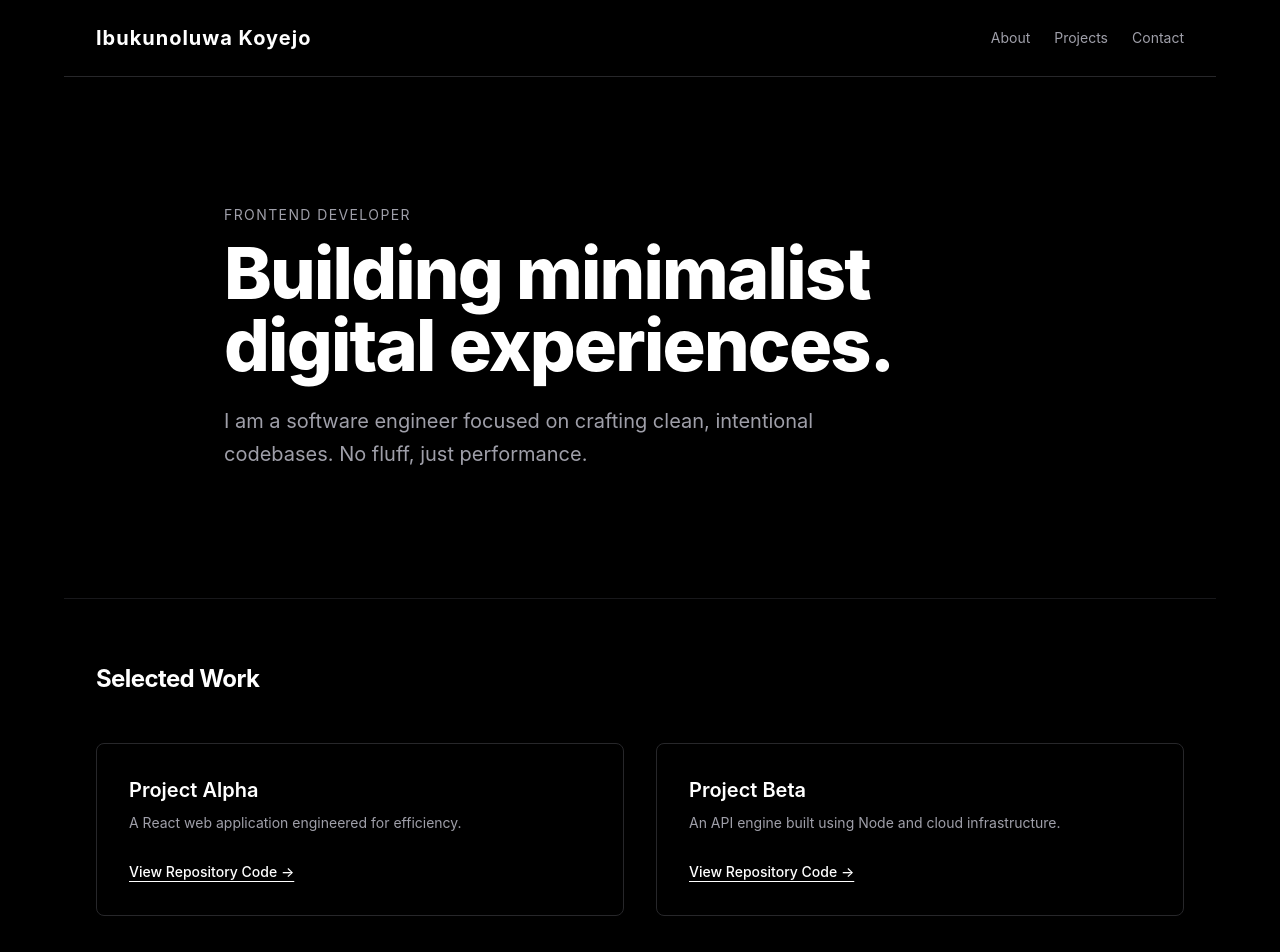
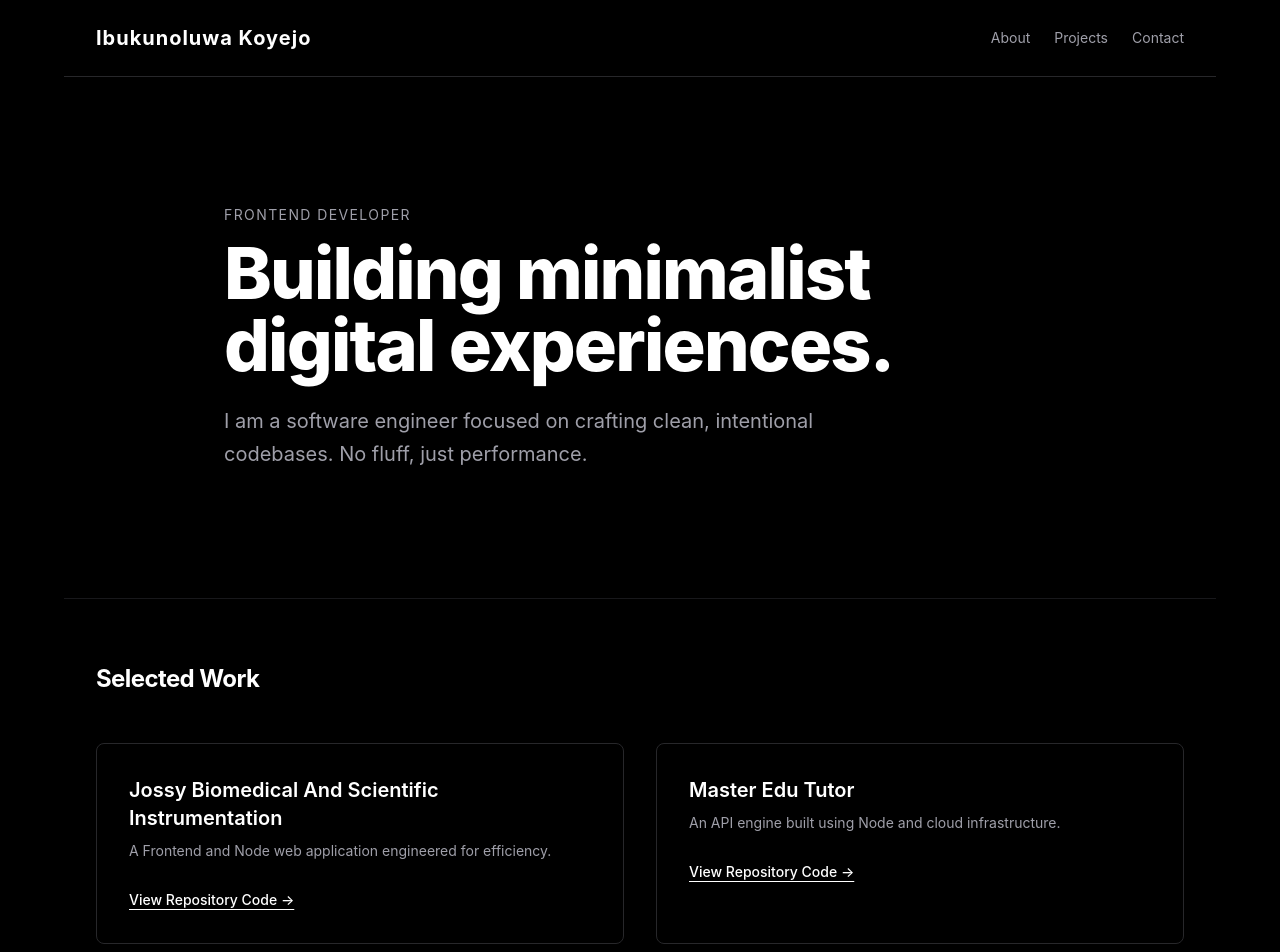
Before and after one commit to General4904/myPortfolio, a React (Vite) app: page / in a window 1280 px wide. Shown: the top 952 px of the page. Built offline with nearby package versions, Linux system fonts and the light colour scheme.

Commit message:
Added live project links

```diff
--- a/src/components/Projects.jsx
+++ b/src/components/Projects.jsx
@@ -2,14 +2,14 @@ import Reveal from "./Reveal";
 
 const PROJECT_LIST = [
   {
-    title: "Project Alpha",
-    desc: "A React web application engineered for efficiency.",
-    link: "#",
+    title: "Jossy Biomedical And Scientific Instrumentation",
+    desc: "A Frontend and Node web application engineered for efficiency.",
+    link: "https://jossy-biomedical.onrender.com/",
   },
   {
-    title: "Project Beta",
+    title: "Master Edu Tutor",
     desc: "An API engine built using Node and cloud infrastructure.",
-    link: "#",
+    link: "https://github.com/General4904/masterEduTutor",
   },
 ];
 
```
